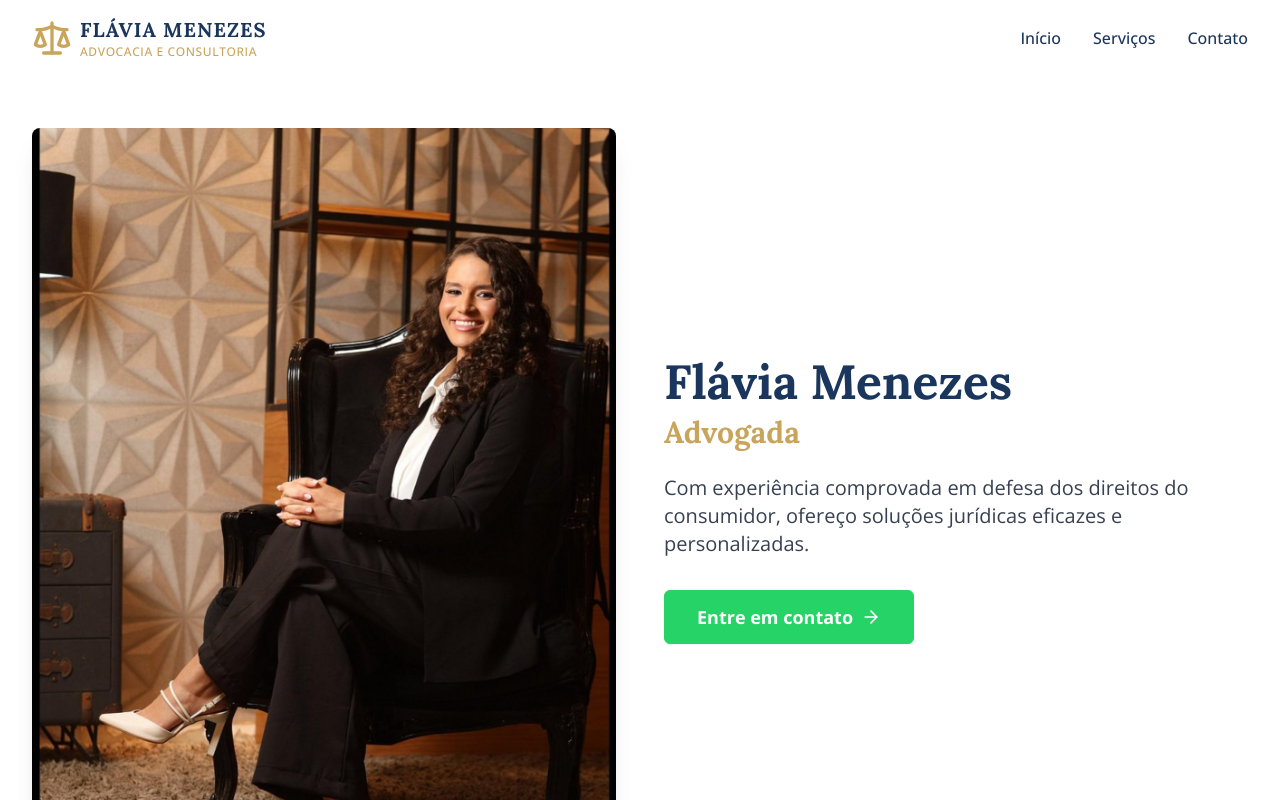
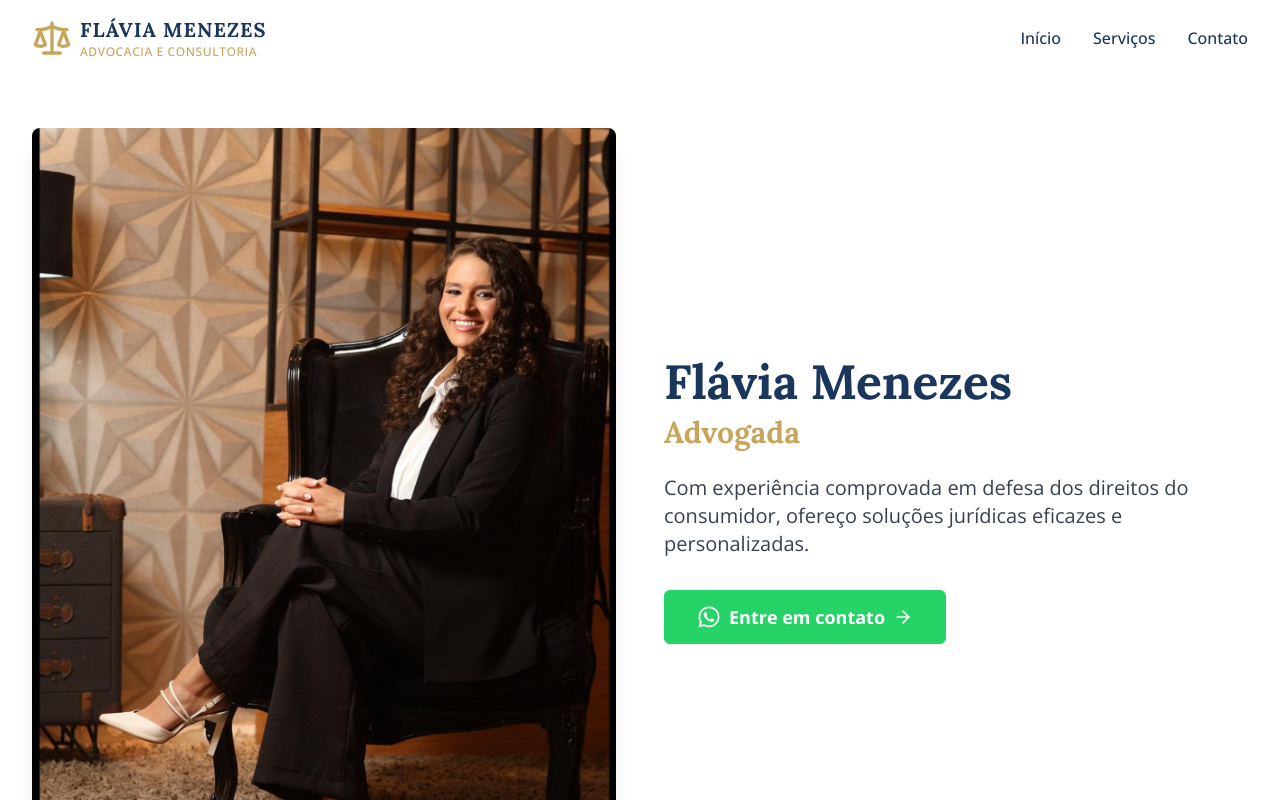
Before and after one commit to coutinho98/advflavia, a React (Vite) app: page / in a window 1280 px wide. Shown: the top 800 px of the page. Built offline with nearby package versions, Linux system fonts and the light colour scheme.

Commit message:
feat: added whatsapp icon

```diff
--- a/package.json
+++ b/package.json
@@ -13,7 +13,8 @@
     "lucide": "^0.511.0",
     "lucide-react": "^0.344.0",
     "react": "^18.3.1",
-    "react-dom": "^18.3.1"
+    "react-dom": "^18.3.1",
+    "react-icons": "^5.5.0"
   },
   "devDependencies": {
     "@eslint/js": "^9.9.1",
--- a/src/components/Hero.tsx
+++ b/src/components/Hero.tsx
@@ -1,4 +1,5 @@
-import { ArrowRight } from 'lucide-react';
+import { FaWhatsapp } from 'react-icons/fa';
+import { ArrowRight  } from 'lucide-react';
 import img from '../img/flaviamenezes.jpg'
 
 const Hero = () => {
@@ -32,6 +33,7 @@ const Hero = () => {
               href="tel:+5511987654321"
               className="inline-flex items-center bg-[#25D366] border border-[#25D366] shadow-sm hover:bg-[#1E8E49] text-white font-bold py-3 px-8 rounded-md transition-colors duration-300 text-lg gap-2 group"
             >
+              <FaWhatsapp className="h-6 w-6" />
               Entre em contato
               <ArrowRight className="h-5 w-5 group-hover:translate-x-1 transition-transform" />
             </a>
```
Also changed, not shown: 1 other file (tests, documents, lock files or other folders).
